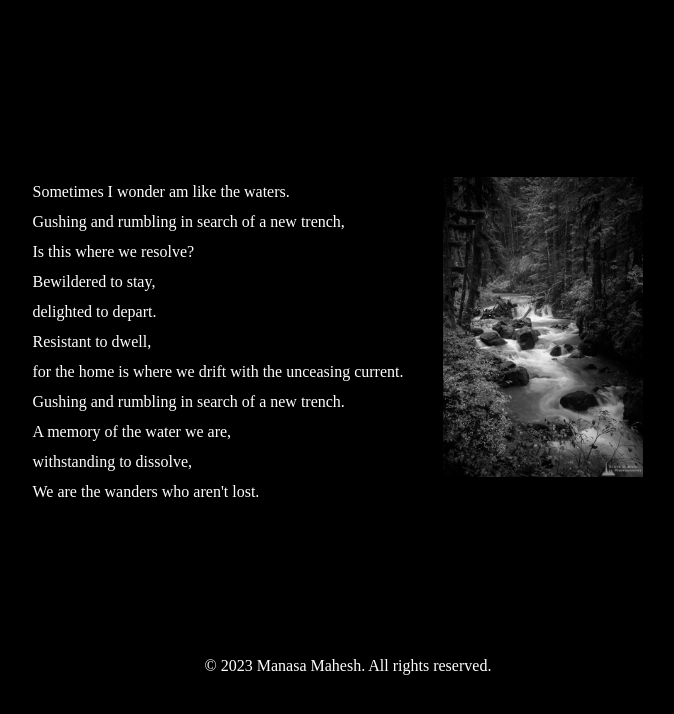
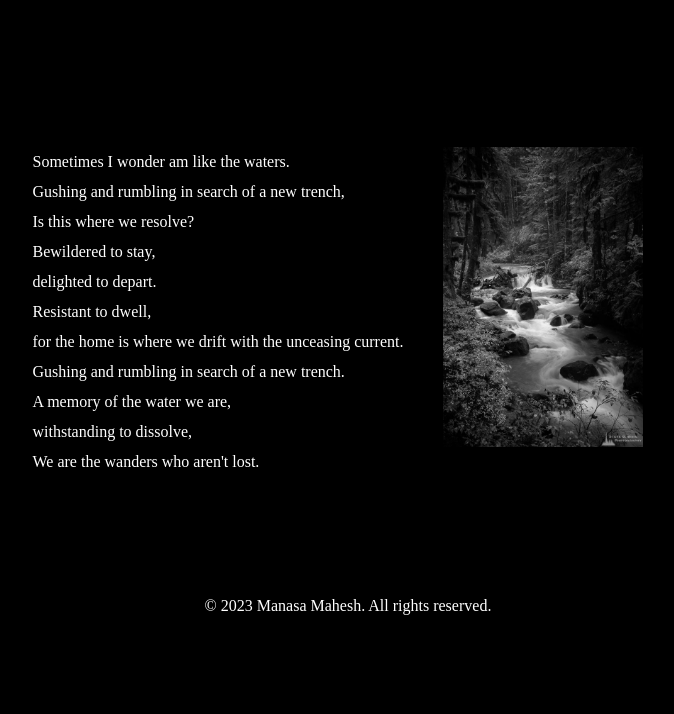
Before and after one commit to sourabhaprasad/MNSpoetry, a plain HTML site: page poems/poem10.html in a window 1280 px wide. Shown: the part 50-764 px from the top of the page, without its empty margins (292-966 px from the left). Drawn offline with Linux system fonts and the light colour scheme.

Commit message:
update href to all html-poem

```diff
--- a/poems/poem10.html
+++ b/poems/poem10.html
@@ -3,7 +3,7 @@
     <head>
         <title>Water</title>
         <meta charset="utf-8">
-        <link rel="stylesheet" href="\poem-styles.css">
+        <link rel="stylesheet" href="poem-styles.css">
         <meta name="viewport" content="width=device-width, initial-scale=1.0">
     </head>
     <body>
```
Also changed, not shown: poems/poem11.html (+1 -1 lines), poems/poem12.html (+1 -1 lines), poems/poem13.html (+1 -1 lines), poems/poem14.html (+1 -1 lines), poems/poem2.html (+1 -1 lines), poems/poem3.html (+1 -1 lines), poems/poem4.html (+1 -1 lines), poems/poem5.html (+1 -1 lines), poems/poem6.html (+1 -1 lines), poems/poem7.html (+1 -1 lines), poems/poem8.html (+1 -1 lines), poems/poem9.html (+1 -1 lines).
